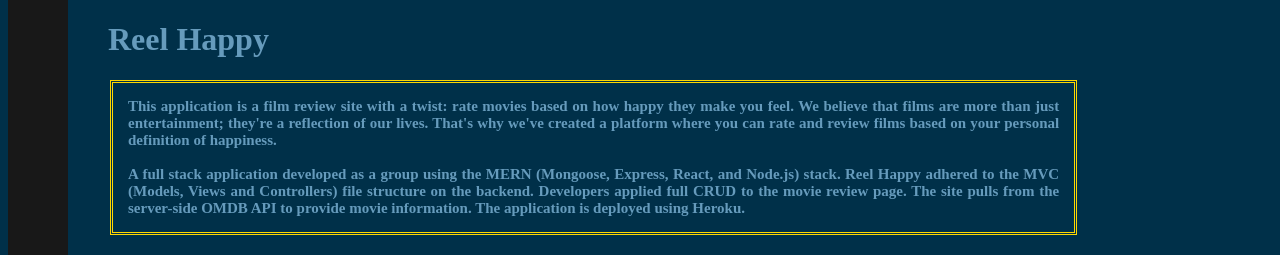
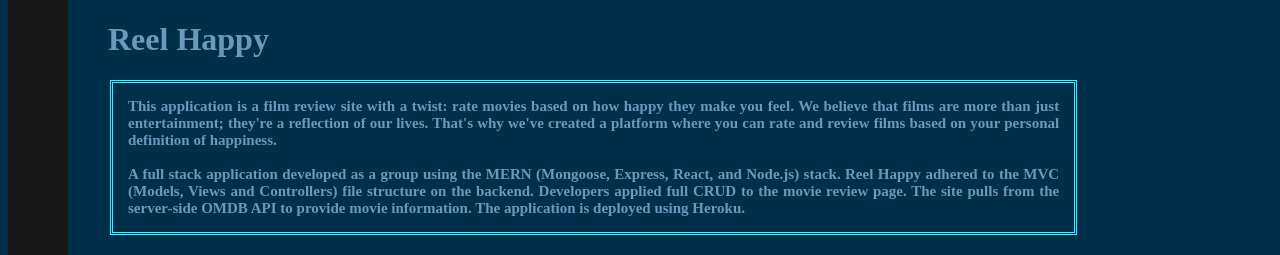
Before and after one commit to Amanda-Barlow/Portfolio2, a React (Create React App) app: page /projects in a window 1280 px wide. Shown: the top 255 px of the page. Built offline with nearby package versions, Linux system fonts and the light colour scheme.

Commit message:
one more edit

```diff
--- a/src/components/Projects/index.scss
+++ b/src/components/Projects/index.scss
@@ -7,7 +7,7 @@
         max-width: 80%;
         text-align: left;
         border-style: double;
-        border-color: #ffd700;
+        border-color: #61dafb;
         margin: 2px;
         padding: 1em;
         text-align:justify;
```
